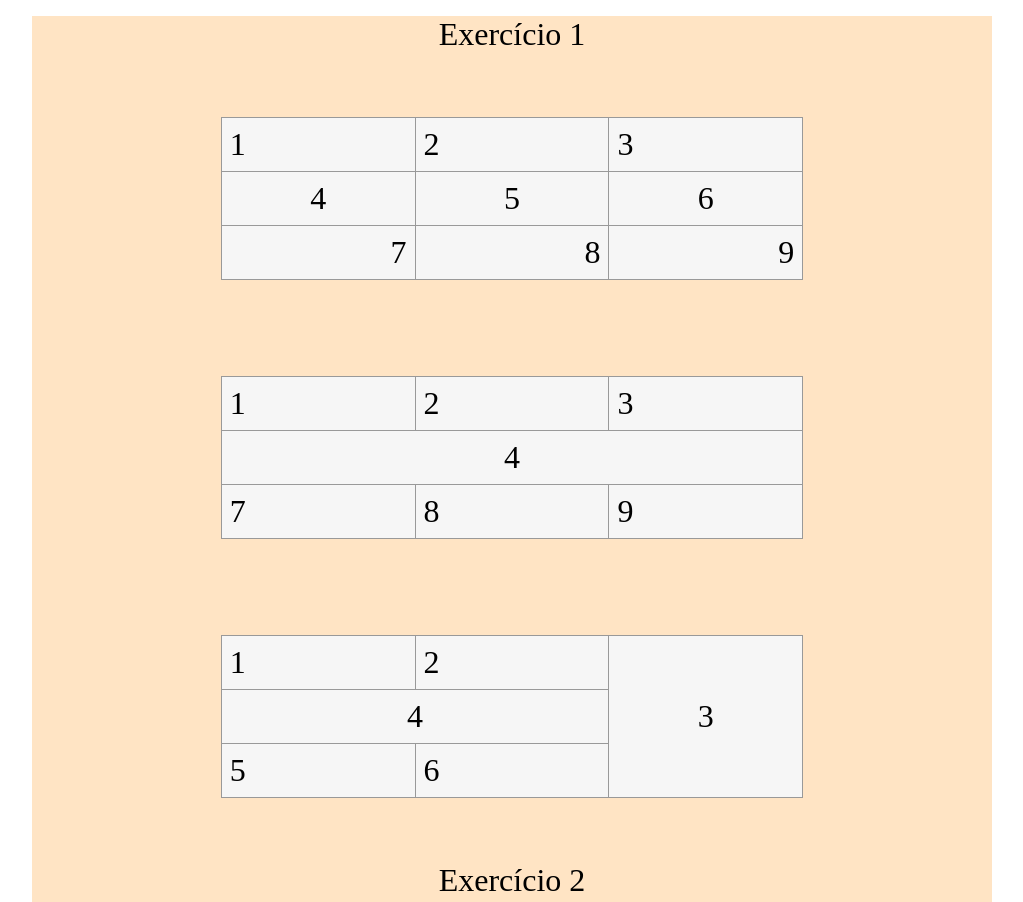
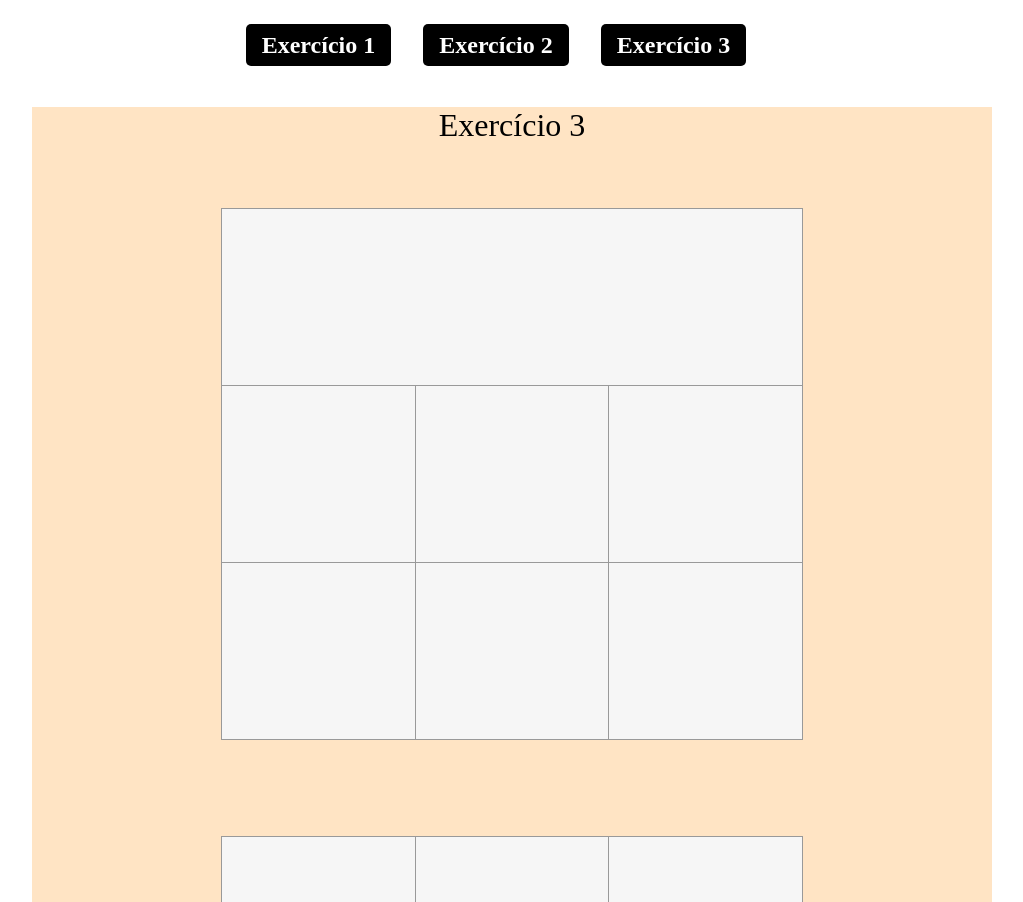
Before and after one commit to ppiresdev/tabelas, a plain HTML site: page exercicio3.html in a window 1280 px wide. Shown: the top 902 px of the page, without its empty margins (128-1151 px from the left). Drawn offline with Linux system fonts and the light colour scheme.

Commit message:
Exercícios separados em três páginas

```diff
--- a/css/style.css
+++ b/css/style.css
@@ -4,6 +4,40 @@
   box-sizing: border-box;
   margin: 0;
   padding: 0;
+}
+
+/*Navbar*/
+/* nav {
+  margin-top: 20px;
+} */
+
+ul {
+  padding: 2rem;
+  list-style: none;
+  display: flex;
+  margin: 0 auto;
+  justify-content: center;
+  text-align: center;
+}
+
+ul li {
+  margin-right: 2rem;
+}
+
+ul li a {
+  text-decoration: none;
+  width: 100%;
+  background-color: black;
+  color: white;
+  padding: 0.5rem 1rem;
+  font-size: 1.5rem;
+  border-radius: 5px;
+  font-weight: bolder;
+}
+
+ul li a:hover {
+  background-color: crimson;
+  color: black;
 }
 
 /*Container principal*/
--- a/index.html
+++ b/exercicio3.html
@@ -4,89 +4,21 @@
     <meta charset="UTF-8" />
     <meta http-equiv="X-UA-Compatible" content="IE=edge" />
     <meta name="viewport" content="width=device-width, initial-scale=1.0" />
-    <title>Tabelas</title>
+    <title>Tabelas | Exercício 3</title>
 
     <link rel="stylesheet" href="./css/style.css" />
   </head>
   <body>
+    <header>
+      <nav>
+        <ul>
+          <li><a href="./exercicio1.html">Exercício 1</a></li>
+          <li><a href="./exercicio2.html">Exercício 2</a></li>
+          <li><a href="./exercicio3.html">Exercício 3</a></li>
+        </ul>
+      </nav>
+    </header>
     <main>
-      <p>Exercício 1</p>
-      <div class="tabela-geral">
-        <table>
-          <tr>
-            <td>1</td>
-            <td>2</td>
-            <td>3</td>
-          </tr>
-          <tr>
-            <td>4</td>
-            <td>5</td>
-            <td>6</td>
-          </tr>
-          <tr>
-            <td>7</td>
-            <td>8</td>
-            <td>9</td>
-          </tr>
-        </table>
-      </div>
-
-      <div class="tabela-geral tabela2">
-        <table>
-          <tr>
-            <td>1</td>
-            <td>2</td>
-            <td>3</td>
-          </tr>
-          <tr>
-            <td colspan="3">4</td>
-          </tr>
-          <tr>
-            <td>7</td>
-            <td>8</td>
-            <td>9</td>
-          </tr>
-        </table>
-      </div>
-
-      <div class="tabela-geral tabela3">
-        <table>
-          <tr>
-            <td>1</td>
-            <td>2</td>
-            <td rowspan="3">3</td>
-          </tr>
-          <tr>
-            <td colspan="2">4</td>
-          </tr>
-          <tr>
-            <td>5</td>
-            <td>6</td>
-          </tr>
-        </table>
-      </div>
-
-      <p>Exercício 2</p>
-
-      <div class="tabela-geral layout-site">
-        <table>
-          <tr>
-            <td colspan="3">TOPO</td>
-          </tr>
-          <tr>
-            <td rowspan="5">MENU</td>
-            <td rowspan="5" colspan="2">CONTEÚDO</td>
-          </tr>
-          <tr></tr>
-          <tr></tr>
-          <tr></tr>
-          <tr></tr>
-          <tr>
-            <td colspan="3">RODAPÉ</td>
-          </tr>
-        </table>
-      </div>
-
       <p>Exercício 3</p>
 
       <div class="tabela-geral ex3-tab1">
```
Also changed, not shown: exercicio1.html (added, +79 -0 lines), exercicio2.html (added, +44 -0 lines).
